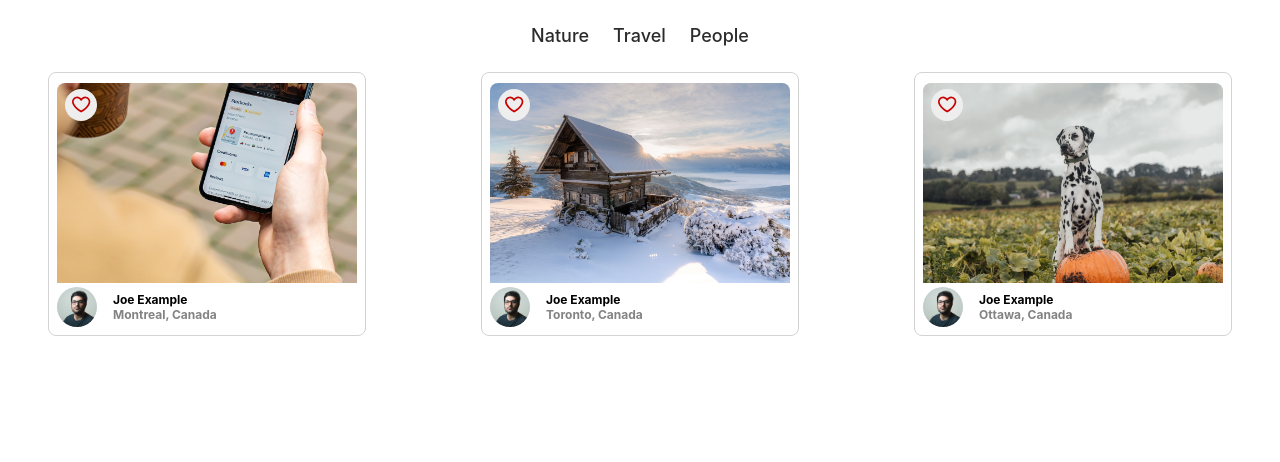
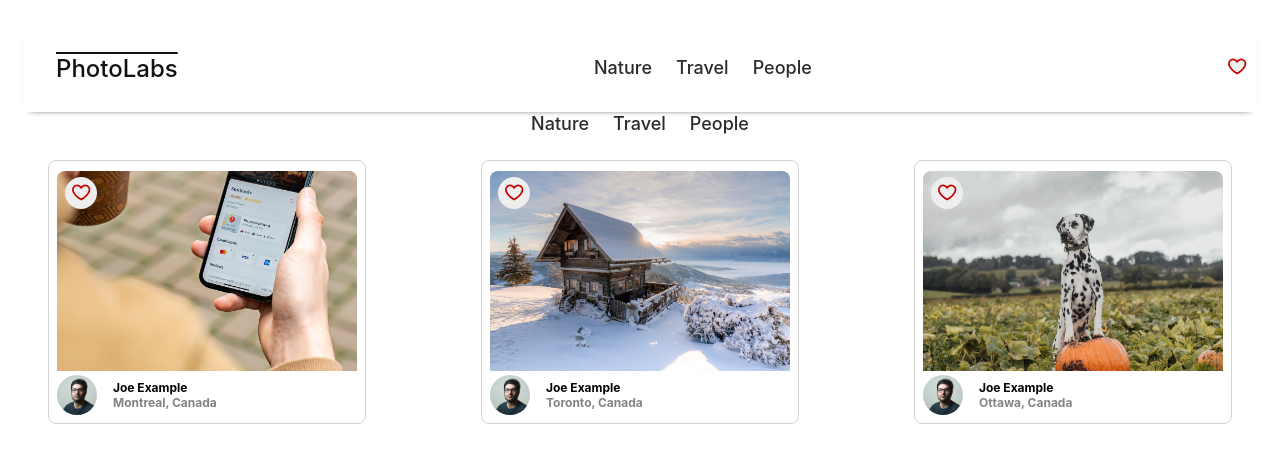
Before and after one commit to Hungle2911/photolabs, a React (Create React App) app in the folder frontend/: page / in a window 1280 px wide. Shown: the top 462 px of the page. Built offline with nearby package versions, Linux system fonts and the light colour scheme; the HTML template or start-up script is replaced by a standard one.

Commit message:
add navigation bar

```diff
--- a/frontend/src/App.jsx
+++ b/frontend/src/App.jsx
@@ -3,9 +3,11 @@ import React from 'react';
 import PhotoList from 'components/PhotoList';
 import './App.scss';
 import TopicList from 'components/TopicList';
+import TopNavigation from 'components/TopNavigationBar';
 const App = () => {
   return (
     <div className="App">
+      <TopNavigation />
       <TopicList />
       <PhotoList />
     </div>
--- a/frontend/src/components/TopNavigationBar.jsx
+++ b/frontend/src/components/TopNavigationBar.jsx
@@ -1,11 +1,14 @@
 import React from 'react';
 
 import '../styles/TopNavigationBar.scss'
-
+import TopicList from './TopicList';
+import FavBadge from './FavBadge';
 const TopNavigation = () => {
   return (
     <div className="top-nav-bar">
       <span className="top-nav-bar__logo">PhotoLabs</span>
+      <TopicList />
+      <FavBadge />
     </div>
   )
 }
--- a/frontend/src/components/TopicListItem.jsx
+++ b/frontend/src/components/TopicListItem.jsx
@@ -8,9 +8,9 @@ const sampleDataForTopicListItem = {
   label: "Nature",
 };
 
-const TopicListItem = ({title, id}) => {
+const TopicListItem = ({title}) => {
   return (
-    <div className="topic-list__item" key={id}>
+    <div className="topic-list__item" >
       <span>{title}</span>
     </div>
   );
```
